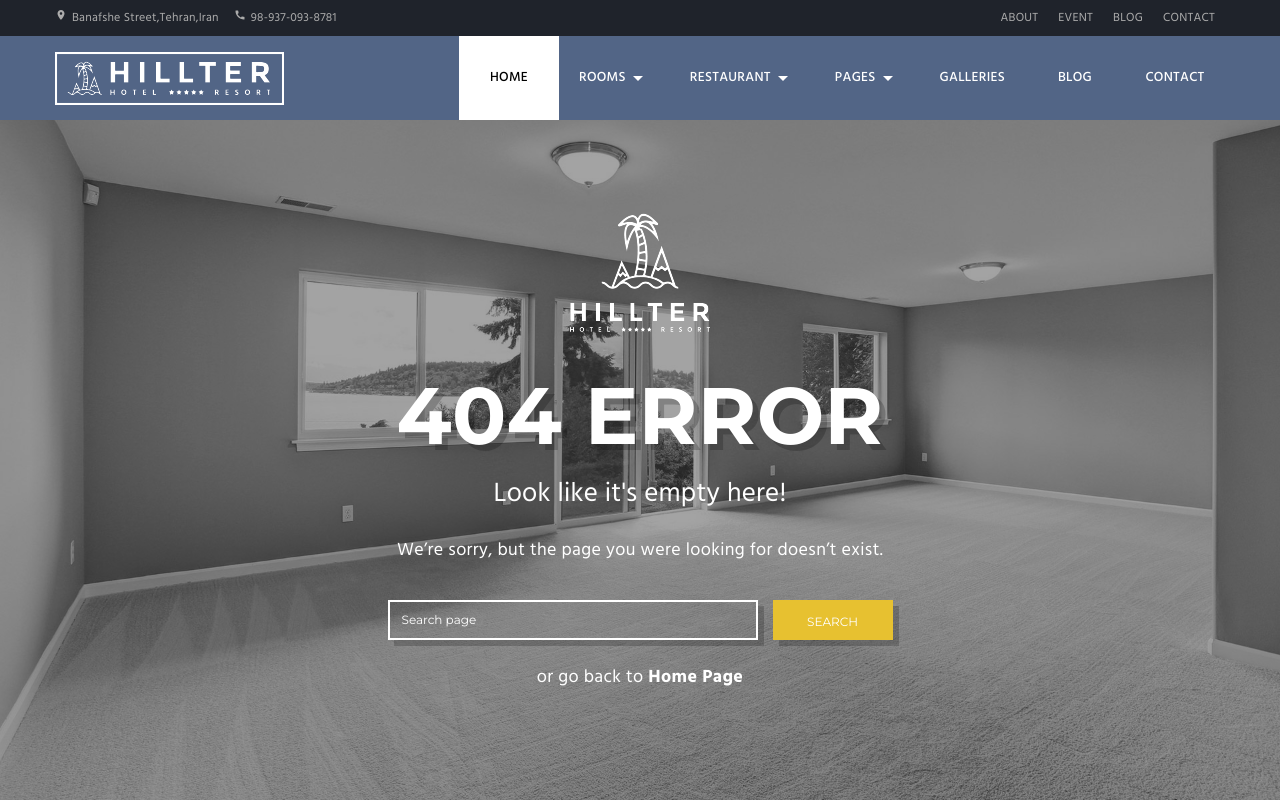
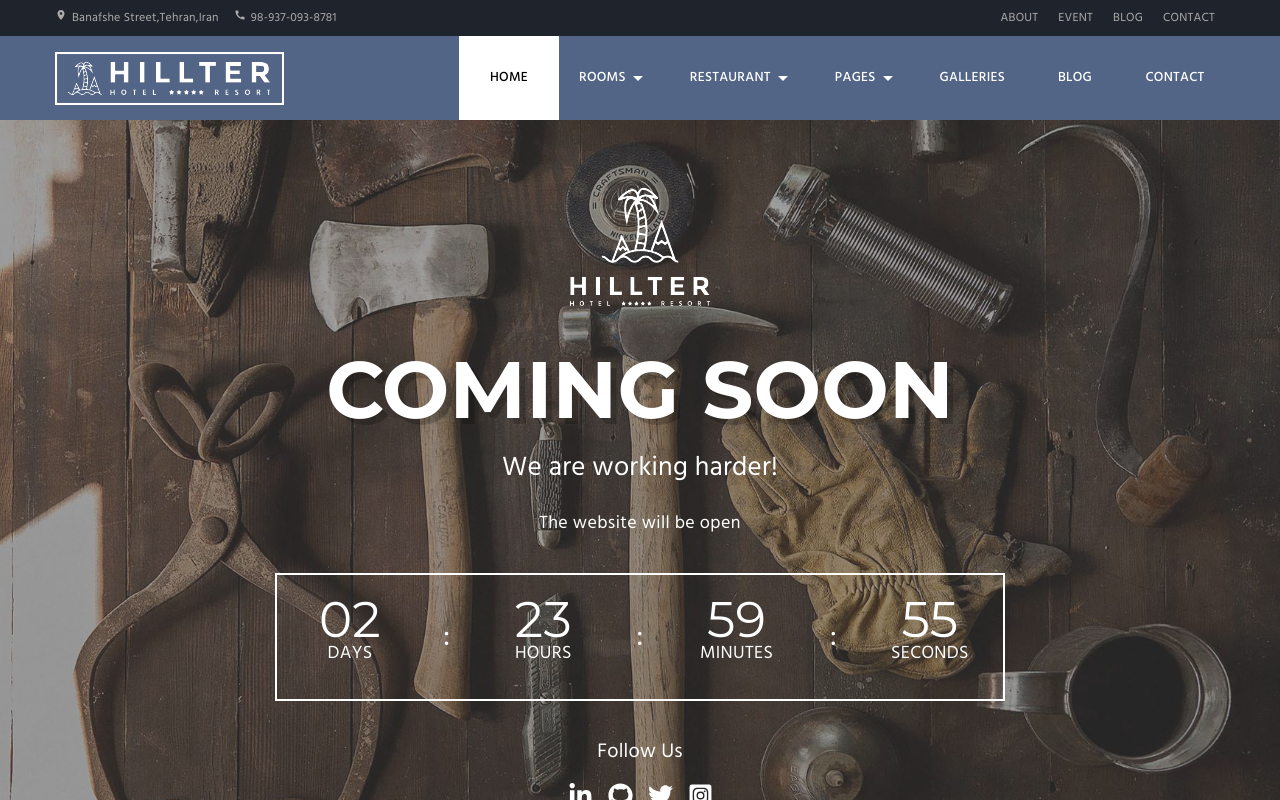
Before and after one commit to SalimiDev/Hotel-ReactJsApp, a React (Create React App) app: page /hillter/coming-soon in a window 1280 px wide. Shown: the top 800 px of the page. Built offline with nearby package versions, Linux system fonts and the light colour scheme.

Commit message:
feat:Create coming soon page & useCountdown custom hook

```diff
--- a/src/App.js
+++ b/src/App.js
@@ -9,9 +9,13 @@ import About from './pages/About';
 import Activities from './pages/Activities/Activities';
 import GalleryPage from './pages/GalleryPage';
 import ContactUs from './pages/ContactUs';
+import ComingSoon from './pages/ComingSoon';
 
 function App() {
+//     const THREE_DAYS_IN_MS = 3 * 24 * 60 * 60 * 1000;
+//     const NOW_IN_MS = new Date().getTime();
 
+//   const dateTimeAfterThreeDays = NOW_IN_MS + THREE_DAYS_IN_MS;
     return (
         <>
             <Header />
@@ -22,10 +26,11 @@ function App() {
                     <Route path=':roomId/*' element={<Rooms />} />
                 </Route>
                 <Route path='*' element={<NotFound />} />
-                <Route path='/hillter/about' element={<About/>} />
-                <Route path='/hillter/activities' element={<Activities/>} />
-                <Route path='/hillter/gallery' element={<GalleryPage/>} />
-                <Route path='/hillter/contact' element={<ContactUs/>} />
+                <Route path='/hillter/about' element={<About />} />
+                <Route path='/hillter/activities' element={<Activities />} />
+                <Route path='/hillter/gallery' element={<GalleryPage />} />
+                <Route path='/hillter/contact' element={<ContactUs />} />
+                <Route path='/hillter/coming-soon' element={<ComingSoon />} />
             </Routes>
             <Footer />
         </>
--- /dev/null
+++ b/src/components/CountDownDate.js
@@ -0,0 +1,87 @@
+import styled from 'styled-components';
+//import useCountDown custom hook
+import { useCountdown } from '../hooks/useCountdown';
+
+const CountDownDate = ({ targetDate }) => {
+    const [days, hours, minutes, seconds] = useCountdown(targetDate);
+
+    return (
+        <TimerContainer className='show-counter'>
+            <div className='items-container'>
+                <span>{days}</span>
+                <p>Days</p>
+            </div>
+            <span id='dots'>:</span>
+            <div className='items-container'>
+                <span>{hours}</span>
+                <p>Hours</p>
+            </div>
+            <span id='dots'>:</span>
+            <div className='items-container'>
+                <span>{minutes}</span>
+                <p>Minutes</p>
+            </div>
+            <span id='dots'>:</span>
+            <div className='items-container'>
+                <span>{seconds}</span>
+                <p>Seconds</p>
+            </div>
+        </TimerContainer>
+    );
+};
+
+export default CountDownDate;
+
+//Styles
+const TimerContainer = styled.div`
+    position: relative;
+    width: 368px;
+    height: 89px;
+    display: flex;
+    flex-direction: row;
+    justify-content: center;
+    align-items: center;
+    column-gap: 20px;
+    border: 2px solid white;
+
+    @media (min-width: 482px) {
+        width: 456px;
+        height: 112px;
+    }
+    @media (min-width: 768px) {
+        width: 730px;
+        height: 127.5px;
+    }
+
+    .items-container {
+        width: 25%;
+        display: flex;
+        flex-direction: column;
+        row-gap: 5px;
+        color: white;
+        text-transform: uppercase;
+
+        & span {
+            font-family: 'Montserrat';
+            font-size: 30px;
+            line-height: 30px;
+
+            @media (min-width: 768px) {
+                font-size: 50px;
+            }
+        }
+
+        & p {
+            font-family: 'Hind';
+            font-size: 14px;
+            margin: 0;
+            @media (min-width: 768px) {
+                font-size: 20px;
+            }
+        }
+    }
+
+    #dots {
+        font-size: 30px;
+    }
+`;
--- a/src/components/HeaderContent.js
+++ b/src/components/HeaderContent.js
@@ -81,7 +81,7 @@ const HeaderContent = () => {
                                         <li><a href="/#">Event</a></li>
                                         <li><a href="/#">Guest Book 4</a></li>
                                         <li><ActiveLink to="/hillter/404-page">404 Page</ActiveLink></li>
-                                        <li><a href="/#">Coming Soon</a></li>
+                                        <li><ActiveLink to="/hillter/coming-soon">Coming Soon</ActiveLink></li>
                                     </ul>
                         </li>
 
--- a/src/components/SocialIcons.js
+++ b/src/components/SocialIcons.js
@@ -3,10 +3,10 @@ import styled from 'styled-components';
 //Icons
 import { FaLinkedinIn, FaGithub, FaTwitter, FaInstagramSquare } from 'react-icons/fa';
 
-const SocialIcons = () => {
+const SocialIcons = ( {color} ) => {
 
     return (
-        <SocialList className='social_list'>
+        <SocialList className='social_list' color={color}>
             <li>
                 <a href='https://www.linkedin.com/in/mehdi-salimi-2050' target='blank'>
                     <span>
@@ -50,7 +50,7 @@ const SocialList = styled.ul`
     list-style: none;
 
     & span {
-        color: gray;
+        color: ${props => props.color};
         font-size: 25px;
         transition: all 0.3s ease;
 
--- /dev/null
+++ b/src/hooks/useCountdown.js
@@ -0,0 +1,34 @@
+import { useEffect, useState } from 'react';
+
+const useCountdown = targetDate => {
+    //counting down from this time
+    const countDownDate = new Date(targetDate).getTime();
+
+    const [countDown, setCountDown] = useState(countDownDate - new Date().getTime());
+    useEffect(() => {
+        const interval = setInterval(() => {
+            setCountDown(countDownDate - new Date().getTime());
+        }, 1000);
+
+        return () => clearInterval(interval);
+    }, [countDownDate]);
+
+    return getReturnValues(countDown);
+};
+
+const getReturnValues = countDown => {
+    // calculate time left
+    const day = Math.floor(countDown / (1000 * 60 * 60 * 24));
+    const hour = Math.floor((countDown % (1000 * 60 * 60 * 24)) / (1000 * 60 * 60));
+    const minute = Math.floor((countDown % (1000 * 60 * 60)) / (1000 * 60));
+    const second = Math.floor((countDown % (1000 * 60)) / 1000);
+
+    const days = day < 10 ? '0' + day : day;
+    const hours = hour < 10 ? '0' + hour : hour;
+    const minutes = minute < 10 ? '0' + minute : minute;
+    const seconds = second < 10 ? '0' + second : second;
+
+    return [days, hours, minutes, seconds];
+};
+
+export { useCountdown };
--- /dev/null
+++ b/src/pages/ComingSoon.js
@@ -0,0 +1,147 @@
+import styled from 'styled-components';
+import bg_comingsoon from '../assets/images/bg-comingsoon.jpg';
+import logo from '../assets/logo/logo-footer.png';
+import { Link } from 'react-router-dom';
+import '../styles/utils/_components.scss';
+//components
+import CountDownDate from '../components/CountDownDate';
+import SocialIcons from '../components/SocialIcons';
+
+const ComingSoon = () => {
+    //Set times to left
+    const THREE_DAYS_IN_MS = 3 * 24 * 60 * 60 * 1000;
+    const NOW_IN_MS = new Date().getTime();
+    const dateTimeAfterThreeDays = NOW_IN_MS + THREE_DAYS_IN_MS;
+
+    return (
+        <Section>
+            <div className='overlay'></div>
+            <div className='container'>
+                <Link to='/hillter'>
+                    <img className='logo' src={logo} alt='Hillter Logo' />
+                </Link>
+                <h1 className='title'>COMING SOON</h1>
+                <h6>We are working harder!</h6>
+                <p>The website will be open</p>
+                <div className='timer-count'>
+                    <CountDownDate targetDate={dateTimeAfterThreeDays} />
+                </div>
+                <div className='social-container'>
+                    <h4>Follow Us</h4>
+                    <SocialIcons color={'white'} />
+                </div>
+            </div>
+        </Section>
+    );
+};
+
+export default ComingSoon;
+
+//Styles
+const Section = styled.section`
+    position: relative;
+    background-image: url(${bg_comingsoon});
+    background-size: cover;
+    background-position: center;
+    background-repeat: no-repeat;
+    object-fit: contain;
+    height: 85%;
+    min-height: 100vh;
+    width: 100%;
+    display: flex;
+    justify-content: center;
+    align-items: center;
+    flex-direction: column;
+    text-align: center;
+    color: #fff;
+    z-index: 1;
+
+    & .overlay {
+        position: absolute;
+        inset: 0 0 0 0;
+        background-color: rgba(72, 72, 72, 0.5);
+        z-index: 2;
+    }
+    & .container {
+        width: 100%;
+        position: absolute;
+        z-index: 3;
+        display: flex;
+        flex-direction: column;
+        justify-content: center;
+        row-gap: 10px;
+
+        & .logo {
+            max-width: 100%;
+            height: auto;
+            margin-bottom: 30px;
+        }
+
+        & .title {
+            color: #fff;
+            font-size: 30px;
+            font-weight: 700;
+            font-family: 'Montserrat';
+            margin-bottom: 10px;
+            text-shadow: 6px 6px 0px rgba(0, 0, 0, 0.2);
+            @media (min-width: 600px) {
+                font-size: 60px;
+            }
+            @media (min-width: 768px) {
+                font-size: 80px;
+            }
+        }
+
+        & h6 {
+            color: #fff;
+            font-size: 16px;
+            font-weight: 400;
+            font-family: 'Hind';
+            @media (min-width: 600px) {
+                font-size: 20px;
+            }
+            @media (min-width: 768px) {
+                font-size: 27px;
+            }
+        }
+        & p {
+            color: #fff;
+            font-size: 13px;
+            font-weight: 400;
+            font-family: 'Hind';
+            @media (min-width: 600px) {
+                font-size: 16px;
+            }
+            @media (min-width: 768px) {
+                font-size: 18px;
+            }
+        }
+        & .timer-count {
+            width: 100%;
+            display: flex;
+            justify-content: center;
+            margin-top: 10px;
+            padding: 0 15px;
+        }
+
+        & .social-container {
+            margin: 30px 0;
+
+            & h4 {
+                font-family: 'Hind';
+                font-size: 20px;
+                font-weight: 400;
+                color: white;
+
+                margin-bottom: 15px;
+            }
+
+            @media (min-width: 600px) {
+                font-size: 16px;
+            }
+            @media (min-width: 768px) {
+                font-size: 18px;
+            }
+        }
+    }
+`;
--- a/src/pages/ContactUs.js
+++ b/src/pages/ContactUs.js
@@ -42,7 +42,7 @@ const ContactUs = () => {
             </div>
 
             <div className={styles.social_container}>
-                <SocialIcons />
+                <SocialIcons color={'gray'} />
             </div>
         </div>
     );
```
Also changed, not shown: src/assets/images/bg-comingsoon.jpg (added).
